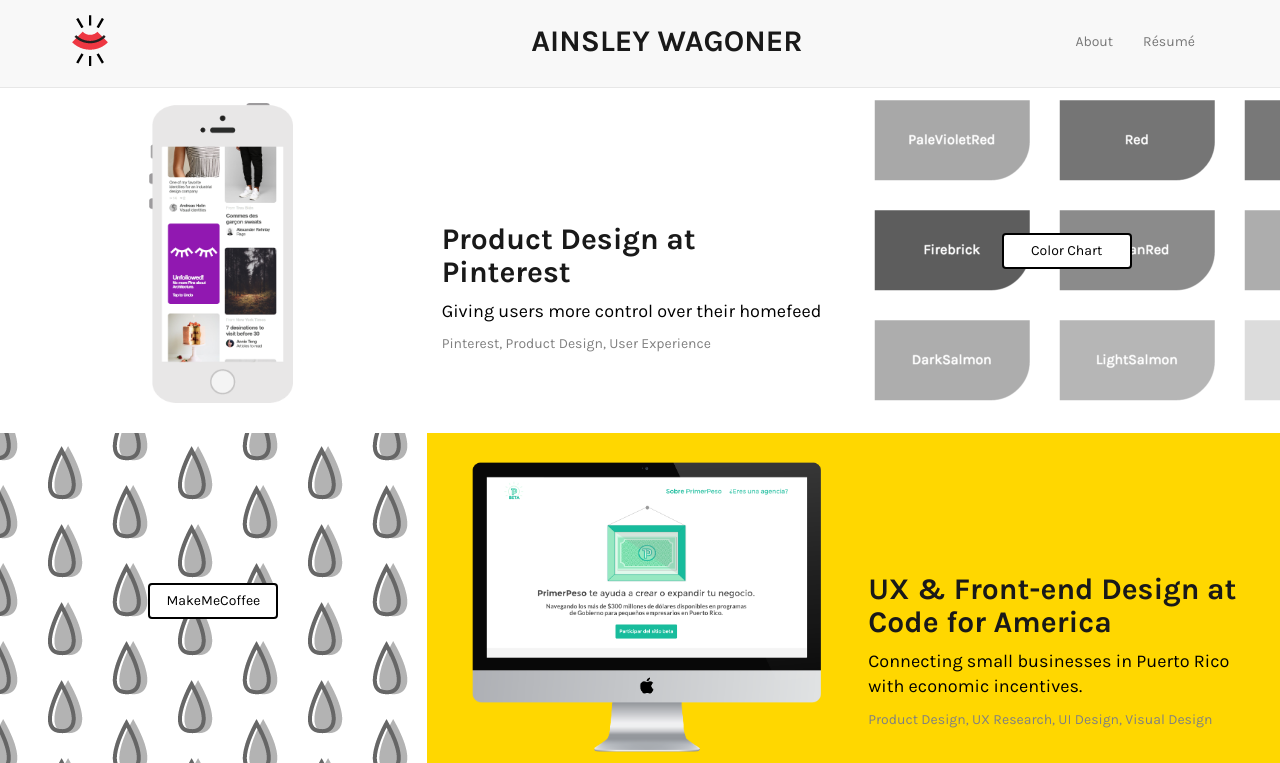
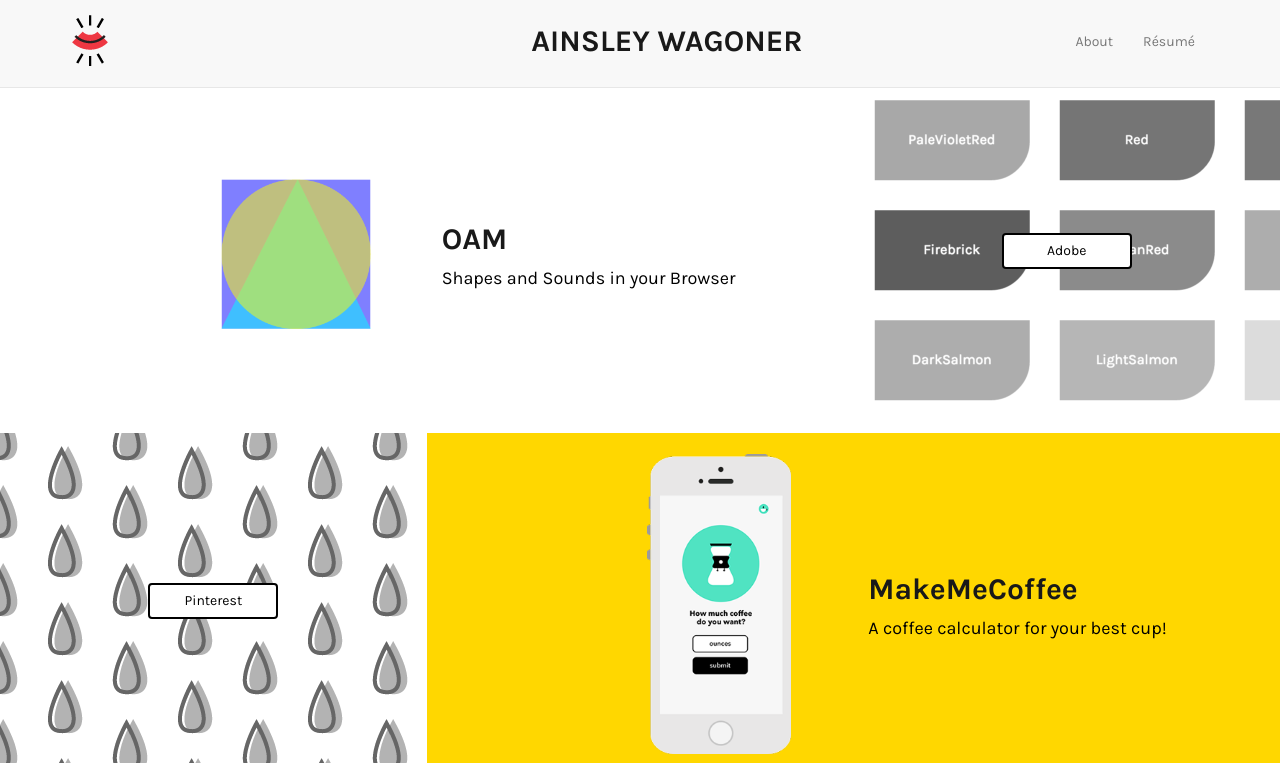
Before and after one commit to ainsleywagon/ainsleywagon.github.io, a Jekyll site: the page built from index.html, in a window 1280 px wide and 1400 px high. Shown: the top 763 px of the window. Built offline with Jekyll 4.4.1, drawn with Linux system fonts in a browser that asks for light colours; nearby versions of some CDN libraries; some web fonts are replaced; some of the changed text lies outside the part shown; grey boxes are pictures that could not be loaded.

Commit message:
Rearranging the projects on the front page.

```diff
--- a/_includes/footer.html
+++ b/_includes/footer.html
@@ -3,7 +3,6 @@
       <div class="social-media">
         <ul>
           <li><a href="https://twitter.com/ainsleywagon"><i class="fa fa-twitter fa-3x"></i></a></li>
-          <li><a href="https://instagram.com/ainsleywagon"><i class="fa fa-instagram fa-3x"></i></a></li>
           <li><a href="https://dribbble.com/ainsleywagon"><i class="fa fa-dribbble fa-3x"></i></a></li>
           <li><a href="https://www.linkedin.com/pub/ainsley-wagoner/37/883/947"><i class="fa fa-linkedin fa-3x"></i></a></li>
           <li><a href="https://github.com/ainsleywagon"><i class="fa fa-github fa-3x"></i></a></li>
--- a/css/style.css
+++ b/css/style.css
@@ -216,6 +216,7 @@
 
 .big-project-image {
   margin-top: 20px;
+  position: relative;
 }
 
 .big-project-descr-left {
@@ -237,10 +238,14 @@
   display: block;
 }
 
-#cover {
-  width: 400px;
-  max-width: 100%;
-  max-height: 100%;
+.cover {
+  position: absolute;
+  top: 50%;
+}
+
+#oam-cover {
+  height: 150px;
+  margin-top: 75px;
 }
 
 .color {
--- a/index.html
+++ b/index.html
@@ -4,44 +4,63 @@
 
 <!-- page content -->
 <div class="wrapper">
-  <a class="cover-link" href="pinterest.html">
+  <a class="cover-link" href="oam.html">
     <div class="row projects">
-      <a class="cover-link" href="pinterest.html">
+      <a class="cover-link" href="oam.html">
         <div class="col-md-8 big-project">
           <div class="col-md-6 big-project-image">
-            <img id="cover" src="images/pinterest-cover.png" alt="Pinterest Cover" style="height: 300px; width: auto;">
+            <img class="cover" id="oam-cover" src="images/oam-cover.png" alt="OAM Cover" style="height: 150px; width: auto;">
           </div>
           <div class="col-md-6 big-project-descr-left">
-            <h1 class="project-title">Product Design at Pinterest</h1>
-            <h4>Giving users more control over their homefeed</h4>
-            <h5 class="tags">Pinterest, Product Design, User Experience</h5>
+            <h1 class="project-title">OAM</h1>
+            <h4>Shapes and Sounds in your Browser</h4>
+            <!-- <h5 class="tags">Pinterest, Product Design, User Experience</h5> -->
           </div>
         </div>
       </a>
       <div class="col-md-4 small-project pattern pat-2">
-        <a class="button-link small-project-title" href="colorchart.html">Color Chart</a>
+        <a class="button-link small-project-title" href="adobe.html">Adobe</a>
       </div>
     </div>
 
     <div class="row projects">
       <div class="col-md-4 small-project pattern pat-4">
-      <a class="button-link small-project-title" href="makemecoffee.html">MakeMeCoffee</a>
+        <a class="button-link small-project-title" href="pinterest.html">Pinterest</a>
       </div>
-    <a class="cover-link" href="primerpeso.html">
+      <a class="cover-link" href="makemecoffee.html">
       <div class="col-md-8 big-project color">
         <div class="col-md-6 big-project-image">
-        <img id="cover" src="images/cover-primerpeso.png" alt="PrimerPeso Monitor">
+          <img class="cover" src="images/cover-makemecoffee.png" alt="MakeMeCoffee" style="height: 300px; width: auto;">
         </div>
         <div class="col-md-6 big-project-descr-left">
-        <h1 class="project-title">UX & Front-end Design at Code for America</h1>
-        <h4>Connecting small businesses in Puerto Rico with economic incentives.</h4>
-        <h5 class="tags">Product Design, UX Research, UI Design, Visual Design</h5>
+          <h1 class="project-title">MakeMeCoffee</h1>
+          <h4>A coffee calculator for your best cup!</h4>
+          <!-- <h5 class="tags">Product Design, UX Research, UI Design, Visual Design</h5> -->
         </div>
       </div>
     </a>
     </div>
 
-  <div class="row projects left">
+  <a class="cover-link" href="colorchart.html">
+    <div class="row projects">
+      <a class="cover-link" href="colorchart.html">
+        <div class="col-md-8 big-project">
+          <div class="col-md-6 big-project-image">
+            <img class="cover" src="images/colorchart-cover.png" alt="ColorChart Cover">
+          </div>
+          <div class="col-md-6 big-project-descr-left">
+            <h1 class="project-title">ColorChart</h1>
+            <h4>All the namespace values in rainbow order - copyable to your clipboard!</h4>
+            <!-- <h5 class="tags">Pinterest, Product Design, User Experience</h5> -->
+          </div>
+        </div>
+      </a>
+      <div class="col-md-4 small-project pattern pat-2">
+        <a class="button-link small-project-title" href="primerpeso.html">Code for America</a>
+      </div>
+    </div>
+
+  <!-- <div class="row projects left">
   <a class="cover-link" href="yo.html">
   <div class="col-md-8 big-project">
     <div class="col-md-6 big-project-image">
@@ -57,7 +76,7 @@
   <div class="col-md-4 small-project pattern pat-1">
     <a class="button-link small-project-title" href="freshpatterns.html">FreshPatterns</a>
   </div>
-</div>
+</div> -->
 
 </div>
 
```
Also changed, not shown: css/main.scss (+1 -8 lines), images/oam-cover.png (added), 1 other file. Lines whose indentation alone changed are shown as unchanged.
